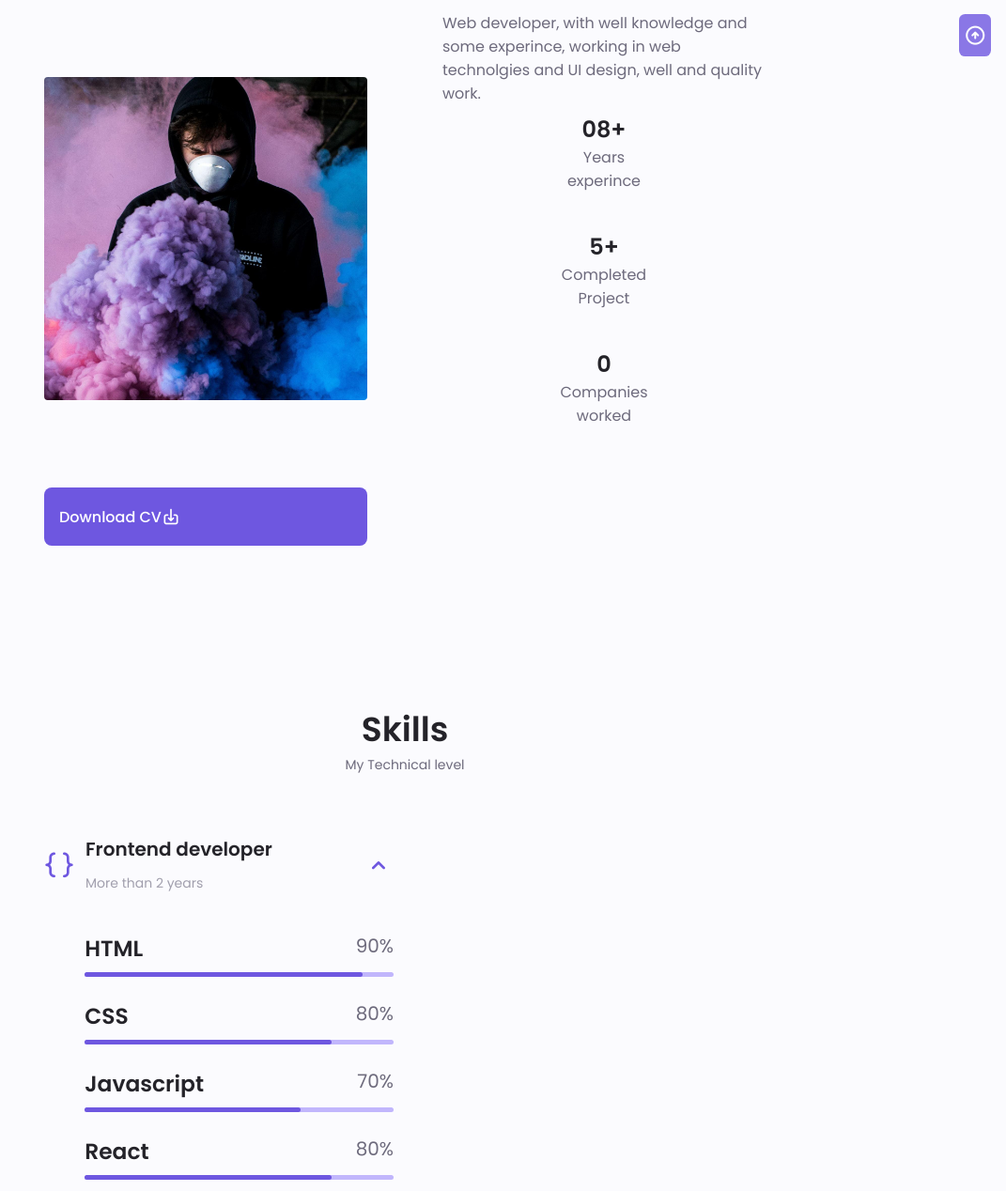
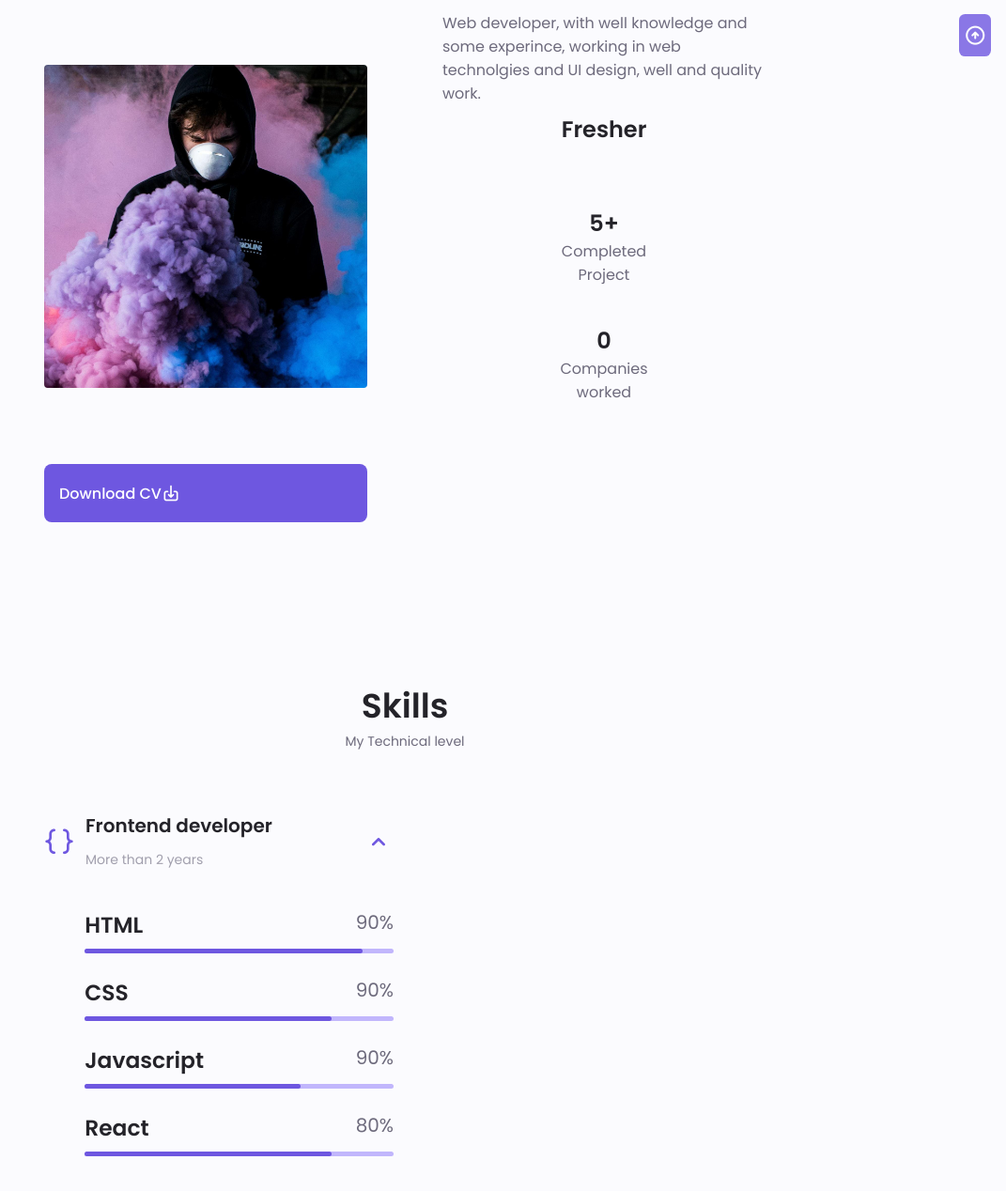
Before and after one commit to Umadsofi412/Portfolio, a website: page index.html in a window 1280 px wide. Shown: the part 900-2168 px from the top of the page at 94% size, without its empty margins (209-1280 px from the left). Drawn offline with nearby package versions, Linux system fonts and the light colour scheme.

Commit message:
Update index.html
Signed-off-by: Umad Sofi <79642369+Umadsofi412@users.noreply.github.com>

```diff
--- a/index.html
+++ b/index.html
@@ -175,10 +175,10 @@
               web technolgies and UI design, well and quality work.
             </p>
             <div class="about__info">
-              <span class="about__info-title">08+</span>
+              <span class="about__info-title">Fresher</span>
               <span class="about__info-name"
-                >Years <br />
-                experince</span
+                > <br />
+                </span
               >
             </div>
             <div class="about__info">
@@ -240,7 +240,7 @@
                 <div class="skills__data">
                   <div class="skills__title">
                     <h3 class="skills__name">CSS</h3>
-                    <span class="skills__number">80%</span>
+                    <span class="skills__number">90%</span>
                   </div>
                   <div>
                     <div class="skills__bar">
@@ -251,7 +251,7 @@
                 <div class="skills__data">
                   <div class="skills__title">
                     <h3 class="skills__name">Javascript</h3>
-                    <span class="skills__number">70%</span>
+                    <span class="skills__number">90%</span>
                   </div>
                   <div>
                     <div class="skills__bar">
```
